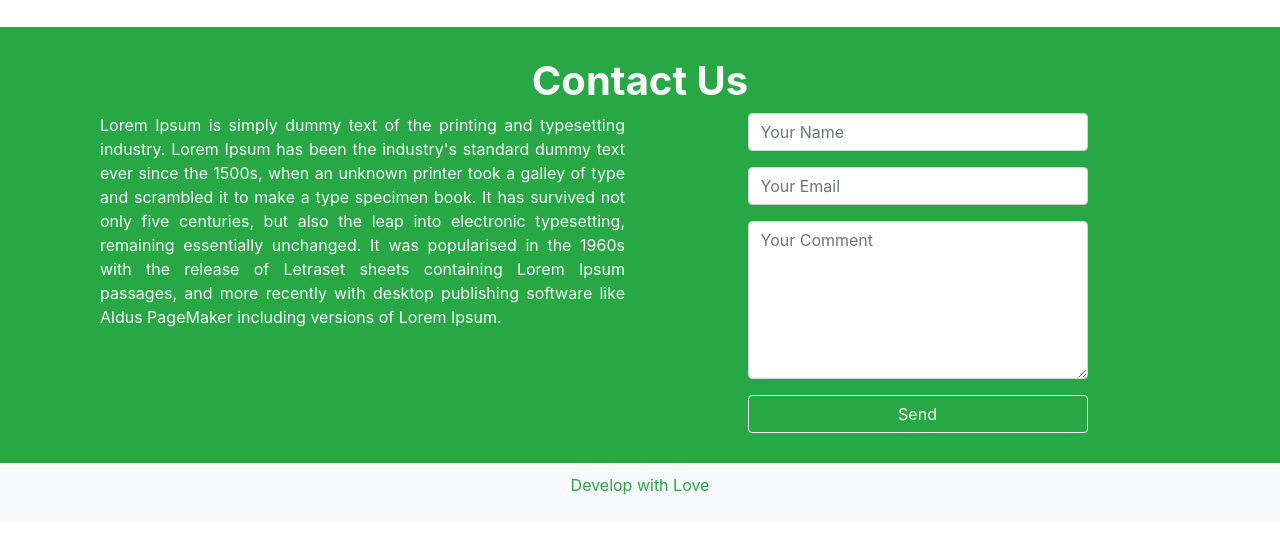
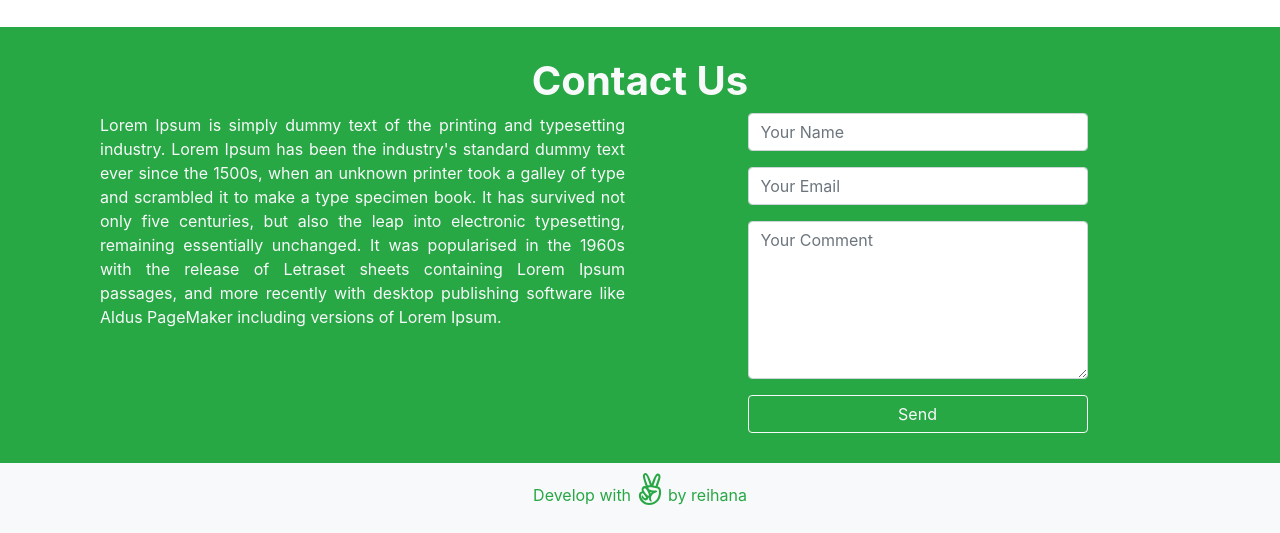
Before and after one commit to rhafky27/rhafky27.github.io, a plain HTML site: page index.html in a window 1280 px wide. Shown: the part 1470-2003 px from the top of the page. Drawn offline with Linux system fonts and the light colour scheme.

Commit message:
upload github

```diff
--- a/index.html
+++ b/index.html
@@ -190,7 +190,7 @@
         <div class="row"style="padding:10px">
           <div class="col"></div>
           <div class="col-sm-6">
-            <p class="text-success">Develop with Love</p>
+            <p class="text-success">Develop with <i class="fab fa-angellist" style="font-size:2em"></i> by reihana</p>
           </div>
           <div class="col"></div>
         </div>
```
